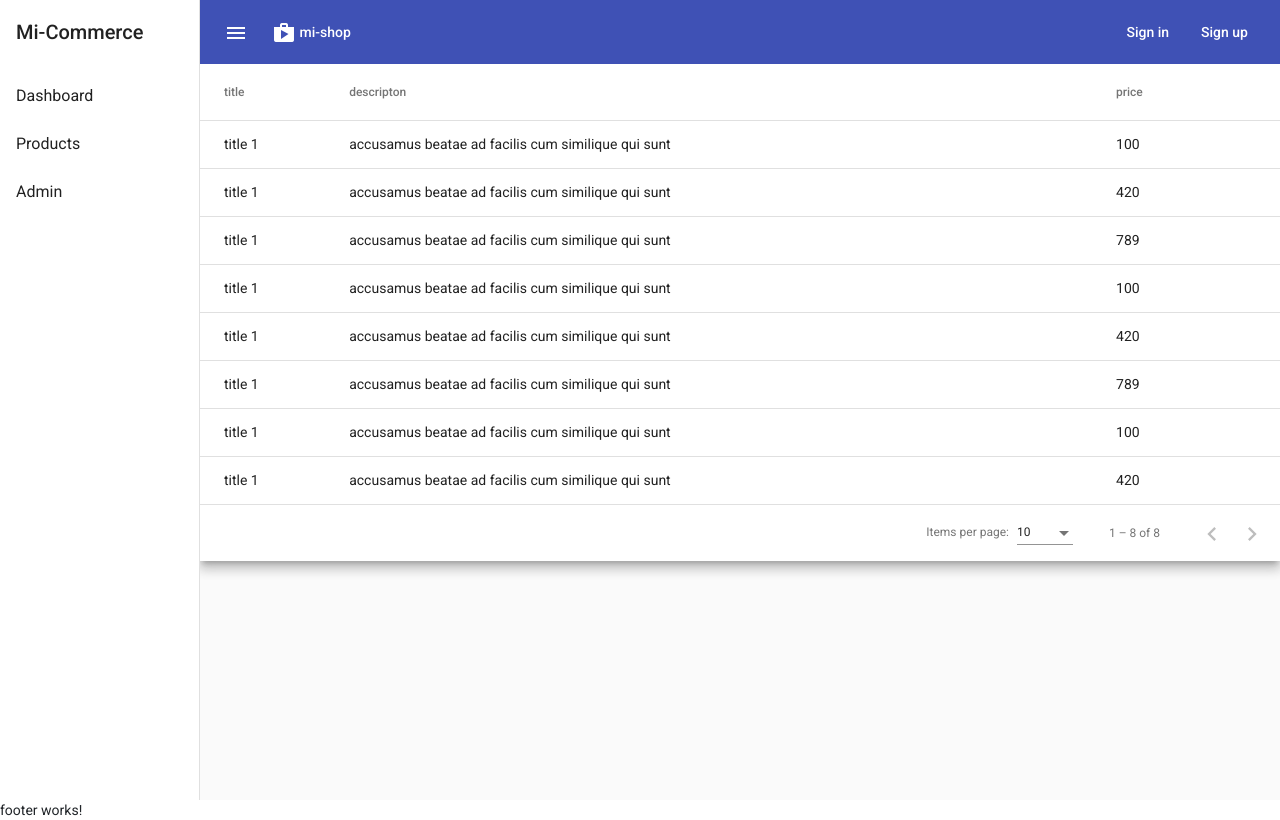
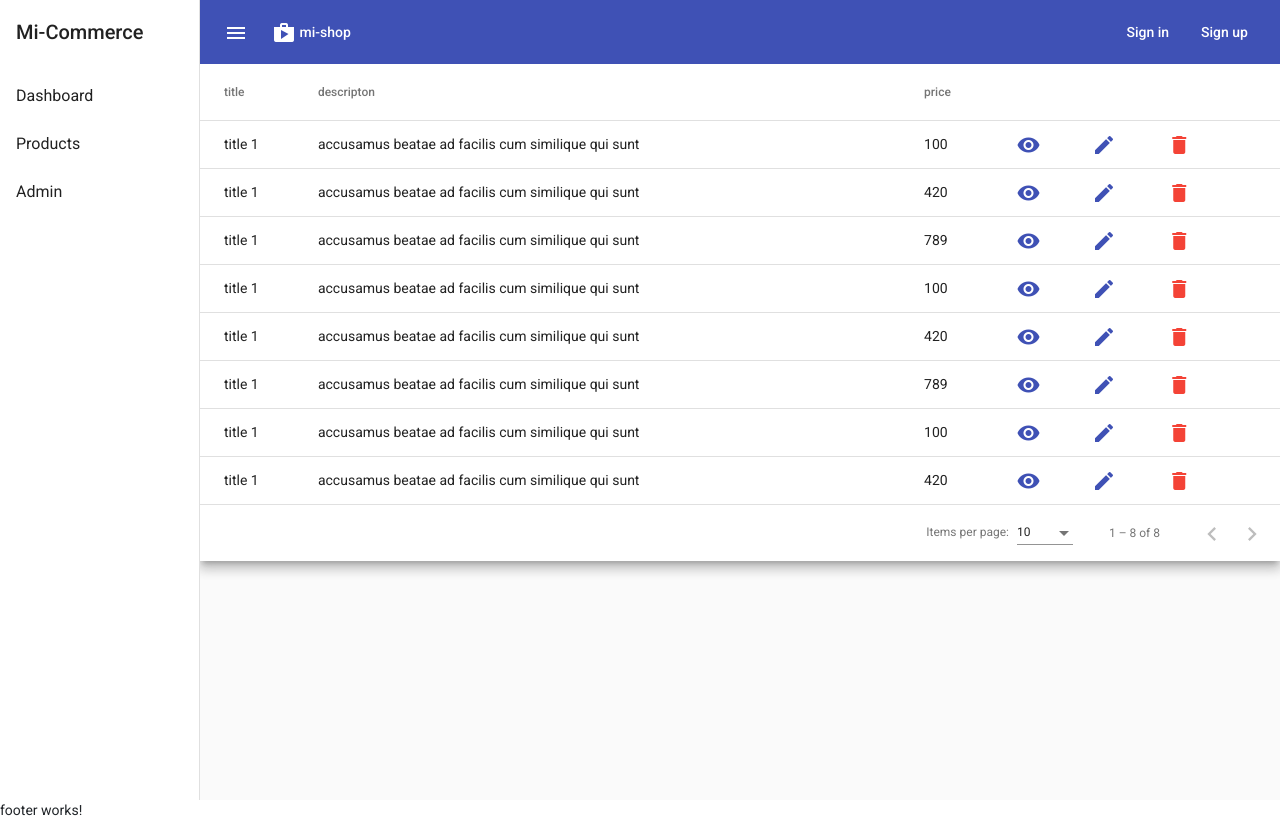
Before and after one commit to mustafaislek/final-project, an Angular app: page /products in a window 1280 px wide. Built offline with nearby package versions, Linux system fonts and the light colour scheme; no server answers.

Commit message:
Add delete dialog and row editing buttons

```diff
--- /dev/null
+++ b/src/app/components/product-delete-dialog/product-delete-dialog.component.html
@@ -0,0 +1,18 @@
+<form *ngIf="product" name="deleteForm" (ngSubmit)="confirmDelete(product.productId!)">
+  <div class="modal-header">
+    <h4 class="modal-title">Confirm delete operation</h4>
+  </div>
+  <div class="modal-body">
+    <p>
+      Are you sure you want to delete this Product
+    </p>
+  </div>
+  <div class="modal-footer">
+    <button mat-button mat-dialog-close>
+      <span>Cancel</span>
+    </button>
+    <button type="submit" mat-raised-button color="warn">
+      <span>Delete</span>
+    </button>
+  </div>
+</form>
--- /dev/null
+++ b/src/app/components/product-delete-dialog/product-delete-dialog.component.ts
@@ -0,0 +1,19 @@
+import { Component } from '@angular/core';
+import { MatDialogRef } from '@angular/material/dialog';
+import {Product} from "../../models/product";
+import {ProductService} from "../../services/product.service";
+
+@Component({
+  templateUrl: './product-delete-dialog.component.html',
+})
+export class ProductDeleteDialogComponent {
+  product?: Product;
+
+  constructor(protected productService: ProductService, protected dialogRef: MatDialogRef<ProductDeleteDialogComponent>) {}
+
+  confirmDelete(id: any): void {
+    this.productService.deleteProduct(id).subscribe(() => {
+      this.dialogRef.close({ event: 'delete' });
+    });
+  }
+}
--- a/src/app/components/products/products.component.html
+++ b/src/app/components/products/products.component.html
@@ -1,5 +1,5 @@
 <div class="mat-elevation-z8">
-  <table mat-table class="full-width-table" matSort aria-label="Elements">
+  <table mat-table class="full-width-table" multiTemplateDataRows matSort aria-label="Elements">
     <!-- Id Column -->
     <ng-container matColumnDef="title">
       <th mat-header-cell *matHeaderCellDef mat-sort-header>title</th>
@@ -16,6 +16,44 @@
       <th mat-header-cell *matHeaderCellDef mat-sort-header>price</th>
       <td mat-cell *matCellDef="let row">{{row.price}}</td>
     </ng-container>
+    <ng-container matColumnDef="view">
+      <th mat-header-cell *matHeaderCellDef mat-sort-header></th>
+      <td mat-cell *matCellDef="let row">
+      <button
+        mat-icon-button
+        color="primary"
+        type="submit"
+        [routerLink]="['/product-details', row.id, 'edit']">
+        <mat-icon>visibility</mat-icon>
+      </button>
+      </td>
+    </ng-container>
+    <ng-container matColumnDef="edit">
+      <th mat-header-cell *matHeaderCellDef mat-sort-header></th>
+      <td mat-cell *matCellDef="let row">
+      <button
+        mat-icon-button
+        color="primary"
+        type="submit"
+        [routerLink]="['/product-details', row.id, 'edit']">
+        <mat-icon>edit</mat-icon>
+      </button>
+      </td>
+    </ng-container>
+
+    <ng-container matColumnDef="delete">
+      <th mat-header-cell *matHeaderCellDef mat-sort-header></th>
+      <td mat-cell *matCellDef="let row">
+      <button
+        mat-icon-button
+        color="warn"
+        type="submit"
+        (click)="openDeleteDialog(row)">
+        <mat-icon>delete</mat-icon>
+      </button>
+      </td>
+    </ng-container>
+
 
     <tr mat-header-row *matHeaderRowDef="displayedColumns"></tr>
     <tr mat-row *matRowDef="let row; columns: displayedColumns;"></tr>
--- a/src/app/components/products/products.component.ts
+++ b/src/app/components/products/products.component.ts
@@ -4,6 +4,10 @@ import { MatSort } from '@angular/material/sort';
 import { MatTable } from '@angular/material/table';
 import { Product } from 'src/app/models/product';
 import { ProductsDataSource } from './products-datasource';
+import {
+  ProductDeleteDialogComponent
+} from "../product-delete-dialog/product-delete-dialog.component";
+import {MatDialog} from "@angular/material/dialog";
 
 @Component({
   selector: 'app-products',
@@ -17,9 +21,11 @@ export class ProductsComponent implements AfterViewInit {
   dataSource: ProductsDataSource;
 
   /** Columns displayed in the table. Columns IDs can be added, removed, or reordered. */
-  displayedColumns = ['title', 'description', 'price'];
+  displayedColumns = ['title', 'description', 'price', 'view', 'edit', 'delete',];
 
-  constructor() {
+  constructor(
+    public dialog: MatDialog
+  ) {
     this.dataSource = new ProductsDataSource();
   }
 
@@ -28,4 +34,16 @@ export class ProductsComponent implements AfterViewInit {
     this.dataSource.paginator = this.paginator;
     this.table.dataSource = this.dataSource;
   }
+
+  openDeleteDialog(product: Product): void {
+    const dialogRef = this.dialog.open(ProductDeleteDialogComponent);
+    dialogRef.componentInstance.product = product;
+
+    dialogRef.afterClosed().subscribe((result: any) => {
+      if (result.event === 'delete') {
+        // this.loadPage();
+      }
+    });
+  }
+
 }
--- a/src/app/layouts/main/main.component.html
+++ b/src/app/layouts/main/main.component.html
@@ -3,14 +3,7 @@
 
 
 <div class="row no-gutters pt-3">
-  <div class="view-toggle ">
-    <button mat-button (click)='changeView("card")'>
-      <mat-icon>view_module</mat-icon>
-    </button>
-    <button mat-button (click)='changeView("list")'>
-      <mat-icon>view_list</mat-icon>
-  </button>
-  </div>
+
   <div class="col-md-2 col-sm-12">
     <!-- <div class="filter-container"> -->
       <!-- <app-product-filter [category]="category"></app-product-filter> -->
@@ -18,6 +11,14 @@
     <!-- </div> -->
   </div>
   <div class="col mb-8">
+    <div class="d-flex justify-content-end">
+      <button mat-button (click)='changeView("card")'>
+        <mat-icon>view_module</mat-icon>
+      </button>
+      <button mat-button (click)='changeView("list")'>
+        <mat-icon>view_list</mat-icon>
+      </button>
+    </div>
     <ng-template [ngIf]="!isListView">
     <div *ngIf="products?.length>0; else nodata" class="d-flex justify-content-start card-deck-container mb-4">
       <div *ngFor="let product of products" class="p-1">
--- a/src/app/layouts/main/main.component.scss
+++ b/src/app/layouts/main/main.component.scss
@@ -12,6 +12,6 @@
   width: 100%;
 }
 
-.view-toggle{
-  align-items: flex-end;
-}
+//.view-toggle{
+//  align-items: flex-end;
+//}
```
Also changed, not shown: src/app/components/product-delete-dialog/product-delete-dialog.component.scss (added), 1 other file (tests, documents, lock files or other folders).
